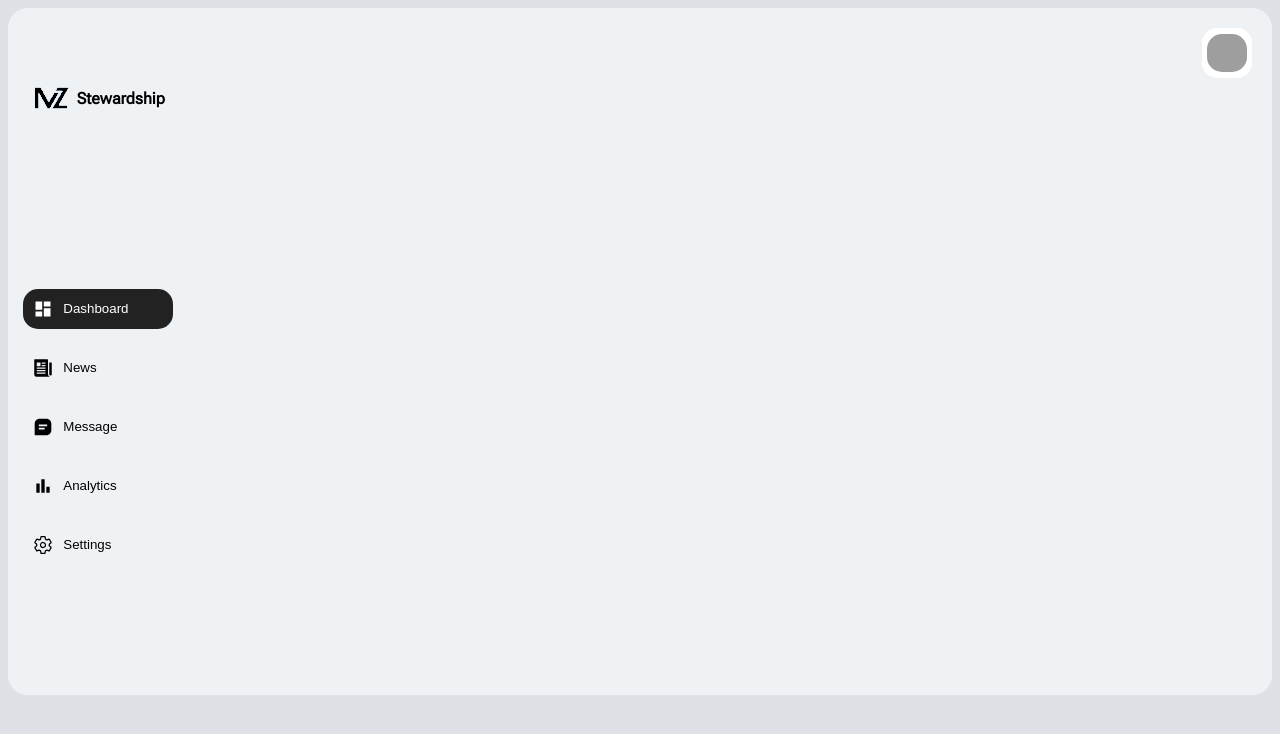
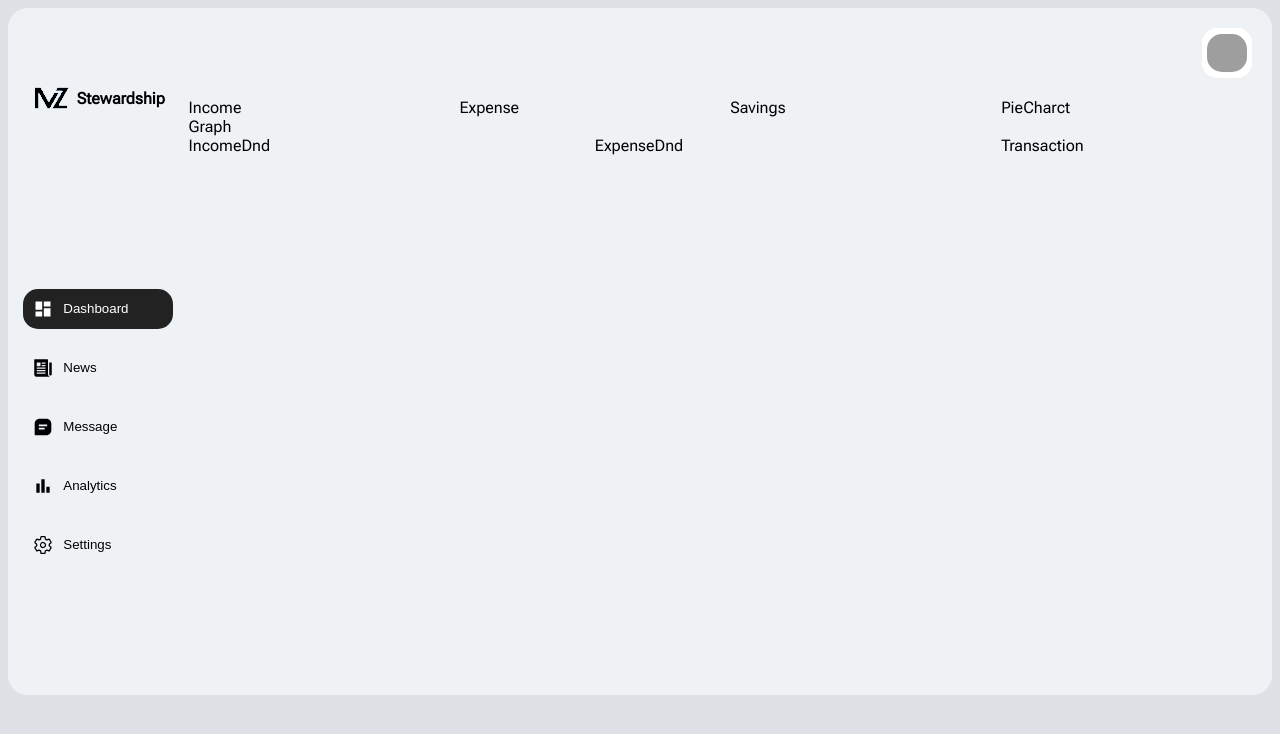
Before and after one commit to shahan210/DashBoard-1, a React (Vite) app: page / in a window 1280 px wide. Shown: the top 734 px of the page. Built offline with nearby package versions, Linux system fonts and the light colour scheme; grey boxes are pictures that could not be loaded; some icons are missing; a web font is replaced by a local one.

Commit message:
chore: dash grid system

```diff
--- a/src/components/main/Dash.jsx
+++ b/src/components/main/Dash.jsx
@@ -1,10 +1,30 @@
 import React from "react";
 import Header from "./Header";
+import Income from "./Income";
+import Expense from "./Expense";
+import Graph from "./Graph";
+import IncomeDnd from "./IncomeDnd";
+import ExpenseDnd from "./ExpenseDnd";
+import Transaction from "./Transaction";
+import PieChart from "./PieChart";
+import Savings from "./Savings";
 
 export default function Dash() {
   return (
     <div className="dash">
       <Header />
+      <div className="dash-grid">
+        <Income />
+        <Expense />
+        <Savings />
+        <PieChart />
+        <Graph />
+        <div className="grid-dragndrop dash-grid-span-3 ">
+          <IncomeDnd />
+          <ExpenseDnd />
+        </div>
+        <Transaction />
+      </div>
     </div>
   );
 }
--- a/src/components/main/Graph.jsx
+++ b/src/components/main/Graph.jsx
@@ -2,6 +2,6 @@ import React from 'react'
 
 export default function Graph() {
   return (
-    <div>Graph</div>
+    <div className='dash-grid-span-3'>Graph</div>
   )
 }
--- a/src/components/main/IncomeDnd.jsx
+++ b/src/components/main/IncomeDnd.jsx
@@ -2,6 +2,6 @@ import React from 'react'
 
 export default function IncomeDnd() {
   return (
-    <div>IncomeDnd</div>
+    <div >IncomeDnd</div>
   )
 }
--- a/src/components/main/Piechart.jsx
+++ b/src/components/main/Piechart.jsx
@@ -1,7 +1,7 @@
 import React from 'react'
 
-export default function Piechart() {
+export default function PieChart() {
   return (
-    <div>Piechart</div>
+    <div className='dash-grid-span-2 '>PieCharct</div>
   )
 }
--- /dev/null
+++ b/src/components/main/Transaction.jsx
@@ -0,0 +1,7 @@
+import React from 'react'
+
+export default function Transaction() {
+  return (
+    <div className='dash-grid-span-2'>Transaction</div>
+  )
+}
--- a/src/components/scss/dash/_dash.scss
+++ b/src/components/scss/dash/_dash.scss
@@ -5,67 +5,17 @@
   border-top-right-radius: 20px;
   border-bottom-right-radius: 20px;
 }
-.dash-header {
-  margin: 20px;
-  display: flex;
-  justify-content: flex-end;
-  align-items: center;
+.dash-grid {
+  display: grid;
+  grid-template-columns: repeat(4, 1fr);
 }
-.notification {
-  cursor: pointer;
-  padding: 3px 10px 0px 0px;
+.dash-grid-span-3 {
+  grid-column: span 3;
 }
-
-.profile {
-  display: flex;
-  justify-content: flex-end;
-  align-items: center;
-  background-color: white;
-  width: 40px;
-  height: 40px;
-  padding: 5px;
-  border-radius: var(--button-radius);
-  transition: width ease-in-out 0.5s;
-  cursor: pointer;
+.dash-grid-span-2 {
+  grid-row: span 2;
 }
-.profile-image {
-  width: 40px;
-  height: 38px;
-  border-radius: var(--button-radius);
+.grid-dragndrop {
+  display: grid;
+  grid-template-columns: 1fr 1fr;
 }
-.profile-details {
-  font-size: 10px;
-  color: rgb(108, 104, 104);
-  visibility: hidden;
-}
-.name {
-  margin: 10px 10px 0px 0px;
-  font-size: 13px;
-  visibility: hidden;
-}
-.profile:hover {
-  .profile-details {
-    transition: 0.3s;
-    animation-name: delay-visibility;
-    animation-duration: 0s;
-    animation-delay: 0.4s;
-    animation-fill-mode: forwards;
-  }
-  width: 140px;
-  transition: width ease-in-out 0.5s;
-  .name {
-    transition: 0.3s;
-    animation-name: delay-visibility;
-    animation-duration: 0s;
-    animation-delay: 0.4s;
-    animation-fill-mode: forwards;
-  }
-}
-@keyframes delay-visibility {
-  0% {
-    visibility: hidden;
-  }
-  100% {
-    visibility: visible;
-  }
-}
--- /dev/null
+++ b/src/components/scss/dash/_header.scss
@@ -0,0 +1,66 @@
+@forward "../side/buttons";
+
+.dash-header {
+  margin: 20px;
+  display: flex;
+  justify-content: flex-end;
+  align-items: center;
+}
+.notification {
+  cursor: pointer;
+  padding: 3px 10px 0px 0px;
+}
+
+.profile {
+  display: flex;
+  justify-content: flex-end;
+  align-items: center;
+  background-color: white;
+  width: 40px;
+  height: 40px;
+  padding: 5px;
+  border-radius: var(--button-radius);
+  transition: width ease-in-out 0.5s;
+  cursor: pointer;
+}
+.profile-image {
+  width: 40px;
+  height: 38px;
+  border-radius: var(--button-radius);
+}
+.profile-details {
+  font-size: 10px;
+  color: rgb(108, 104, 104);
+  visibility: hidden;
+}
+.name {
+  margin: 10px 10px 0px 0px;
+  font-size: 13px;
+  visibility: hidden;
+}
+.profile:hover {
+  .profile-details {
+    transition: 0.3s;
+    animation-name: delay-visibility;
+    animation-duration: 0s;
+    animation-delay: 0.4s;
+    animation-fill-mode: forwards;
+  }
+  width: 140px;
+  transition: width ease-in-out 0.5s;
+  .name {
+    transition: 0.3s;
+    animation-name: delay-visibility;
+    animation-duration: 0s;
+    animation-delay: 0.4s;
+    animation-fill-mode: forwards;
+  }
+}
+@keyframes delay-visibility {
+  0% {
+    visibility: hidden;
+  }
+  100% {
+    visibility: visible;
+  }
+}
--- a/src/components/scss/dash/_index.scss
+++ b/src/components/scss/dash/_index.scss
@@ -1 +1,2 @@
-@forward "dash"
+@forward "dash";
+@forward "header";
--- a/src/components/scss/global/_variables.scss
+++ b/src/components/scss/global/_variables.scss
@@ -1,2 +1,5 @@
 $menu-hover: #222222;
 $text-hover: white;
+
+$dash-background: white;
+$dash-border: 20px;
```
